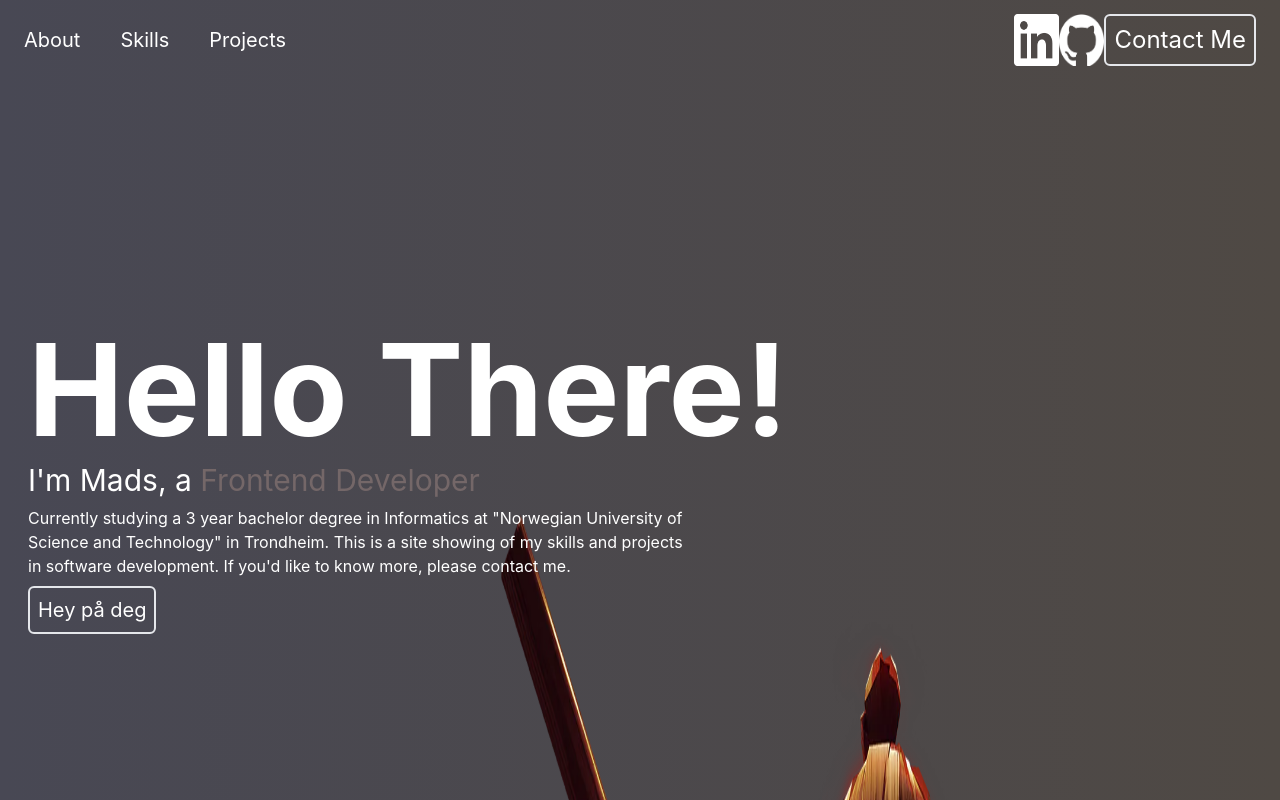
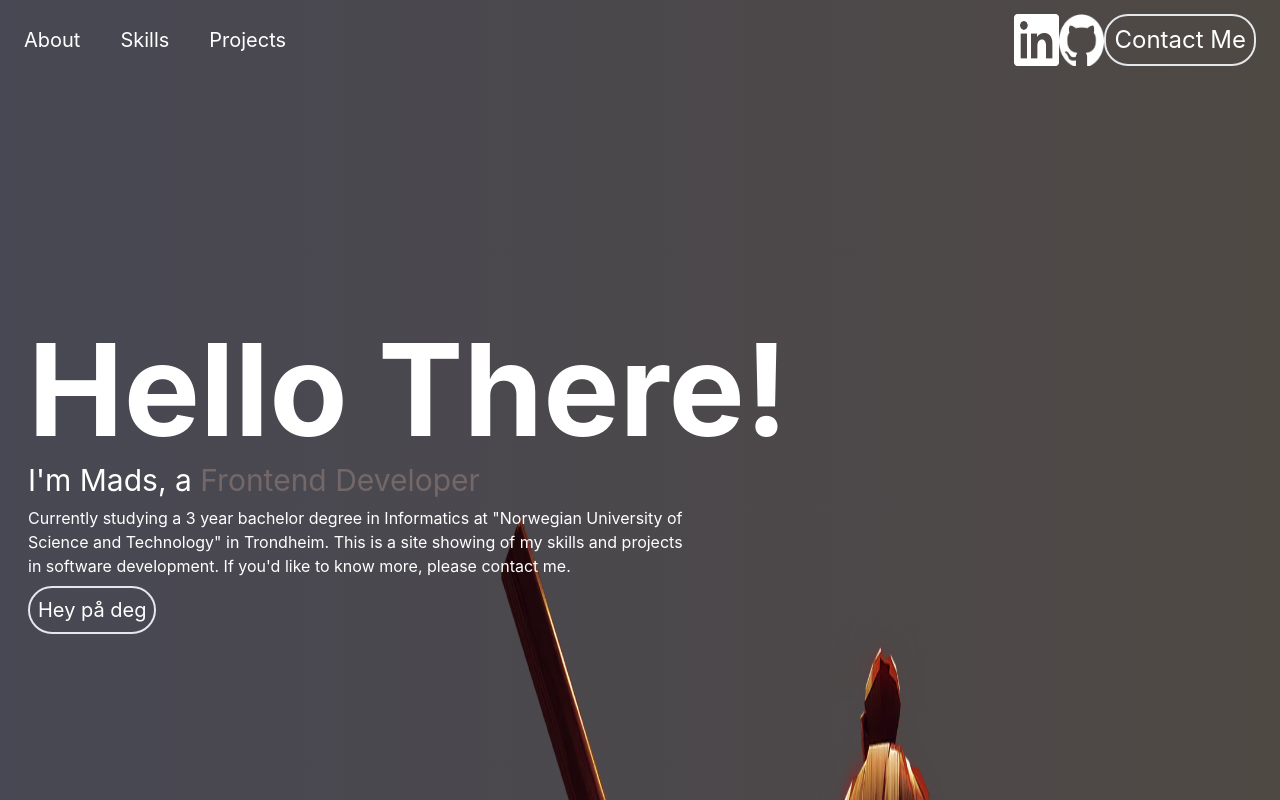
Before and after one commit to madsab/Portfolio, a React (Create React App) app: page / in a window 1280 px wide. Shown: the top 800 px of the page. Built offline with nearby package versions, Linux system fonts and the light colour scheme.

Commit message:
new hover effect

```diff
--- a/src/components/atoms/Button.tsx
+++ b/src/components/atoms/Button.tsx
@@ -2,7 +2,7 @@ import React from "react";
 
 const Button = ({ ...props }) => {
   return (
-    <button className=" relative border-2 p-2 rounded-md bg-transparent transition-colors before:absolute before:left-0 before:top-0 before:-z-10 before:h-full before:w-full before:origin-top-left before:scale-x-0 before:bg-theme-blue before:transition-transform before:duration-300 before:content-[''] before:hover:scale-x-100">
+    <button className=" relative border-2 p-2 rounded-3xl transition-colors before:absolute before:left-0 before:top-0 before:-z-10 before:h-full before:w-full before:origin-top-left before:scale-x-0 before:bg-theme-blue before:transition-transform before:duration-300 before:content-[''] before:hover:scale-x-100 before:rounded-3xl">
       {props.children}
     </button>
   );
```
